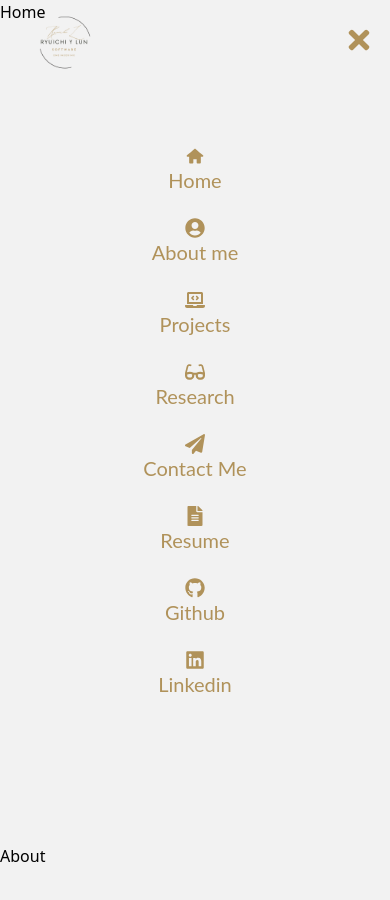
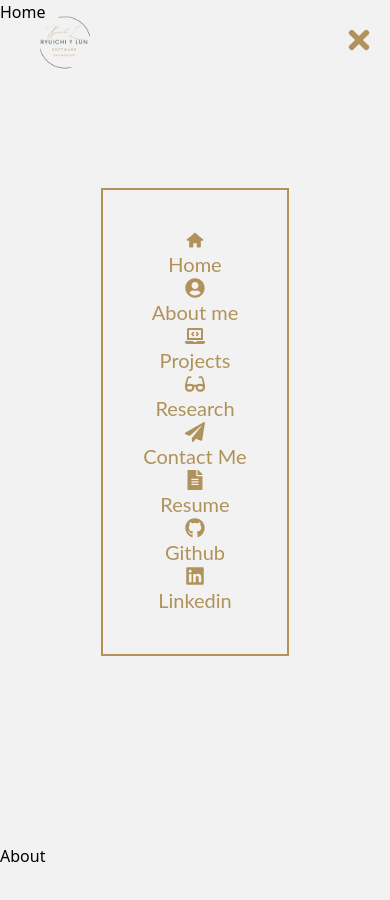
Before and after one commit to Ryuichi-Yamafuji-Lun/Portfolio, a React (Create React App) app: page / in a window 390 px wide. Both pictures are taken after a click on the element 359 px from the left and 40 px from the top of the page. Shown: the top 900 px of the page. Built offline with nearby package versions, Linux system fonts and the light colour scheme.

Commit message:
edit color schema

```diff
--- a/src/components/NavBar.jsx
+++ b/src/components/NavBar.jsx
@@ -11,7 +11,7 @@ const NavBar = () => {
   const handleClick = () => setNav(!nav);
 
   return (
-    <div className="fixed top-0 px-4 h-20 w-screen flex justify-between items-center font-lato text-t-white ">
+    <div className="fixed top-0 px-4 h-20 w-screen flex justify-between items-center font-lato text-line-white ">
       <div>
         <img
           src={LightLogo}
@@ -64,7 +64,8 @@ const NavBar = () => {
       </div>
 
       {/* Mobile Menu */}
-      <ul className={`fixed top-1/2 left-0 w-full transform -translate-y-1/2 ${!nav ? "hidden" : ""} flex flex-col items-center text-xl space-y-6 bg-blue`}>
+      <div className={`fixed top-1/2 left-0 w-full transform -translate-y-1/2 ${!nav ? "hidden" : ""} flex flex-col items-center text-xl space-y-6`}>
+        <ul className="flex flex-col items-center justify-center p-10 bg-background-white border-2 border-line-white">
           <li>
             <Link to="home" className="flex flex-col items-center">
               <TiHome />
@@ -113,6 +114,7 @@ const NavBar = () => {
           </li>
         </ul>
       </div>
+    </div>
   );
 };
 
--- a/src/components/SideBar.jsx
+++ b/src/components/SideBar.jsx
@@ -3,7 +3,7 @@ import { FaGithub, FaLinkedin, FaSun, FaMoon } from 'react-icons/fa'
 
 export const SideBar = () => {
   return (
-    <div className="fixed bottom-0 left-0 px-8 py-4 w-1/6 text-t-white hidden md:flex">
+    <div className="fixed bottom-0 left-0 px-8 py-4 w-1/6 text-line-white hidden md:flex">
         <div className="py-4">
             <ul>
                 <li className="mb-2">
--- a/tailwind.config.js
+++ b/tailwind.config.js
@@ -17,8 +17,8 @@ module.exports = {
         'dark-blue': '#0000AA',
 
         // Background Colors & Text
-        'backgroud-white': '#F2F2F2',
-        't-white': '#B0925A',
+        'background-white': '#F2F2F2',
+        'line-white': '#B0925A',
       },
 
       fontFamily: {
```
Lines whose indentation alone changed are shown as unchanged.
